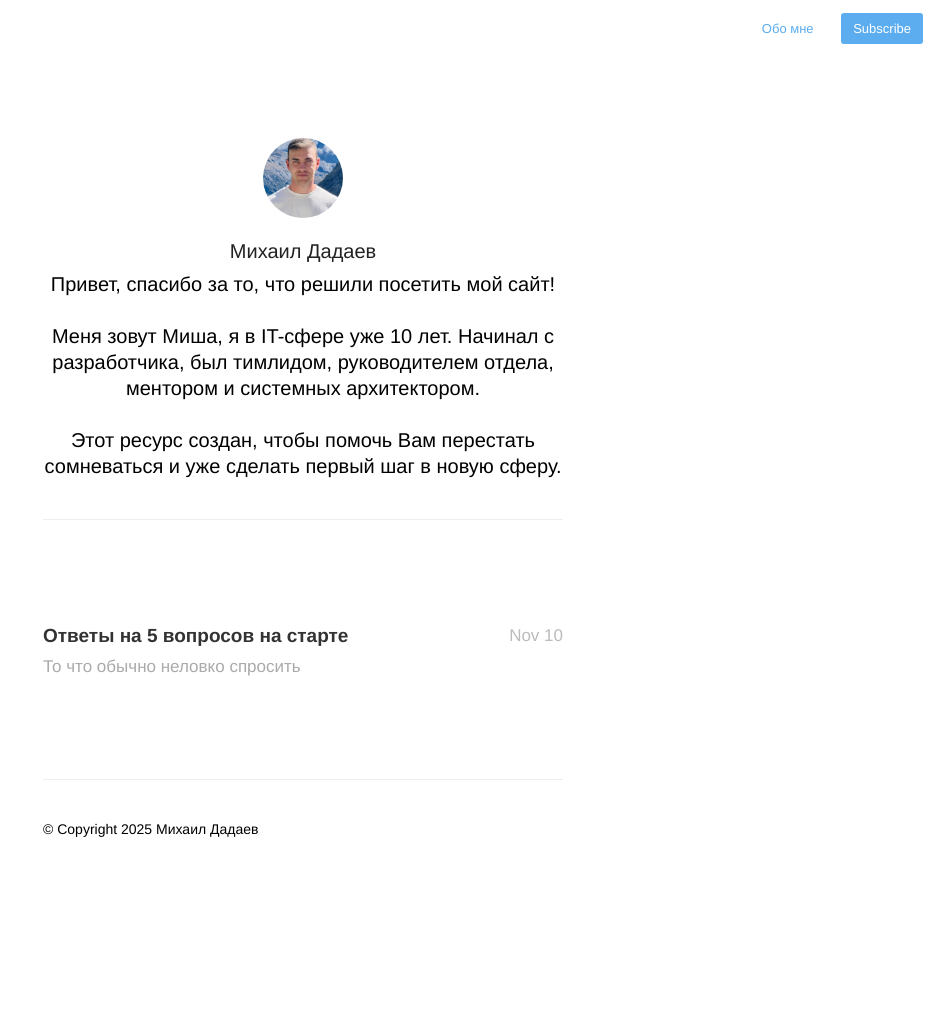
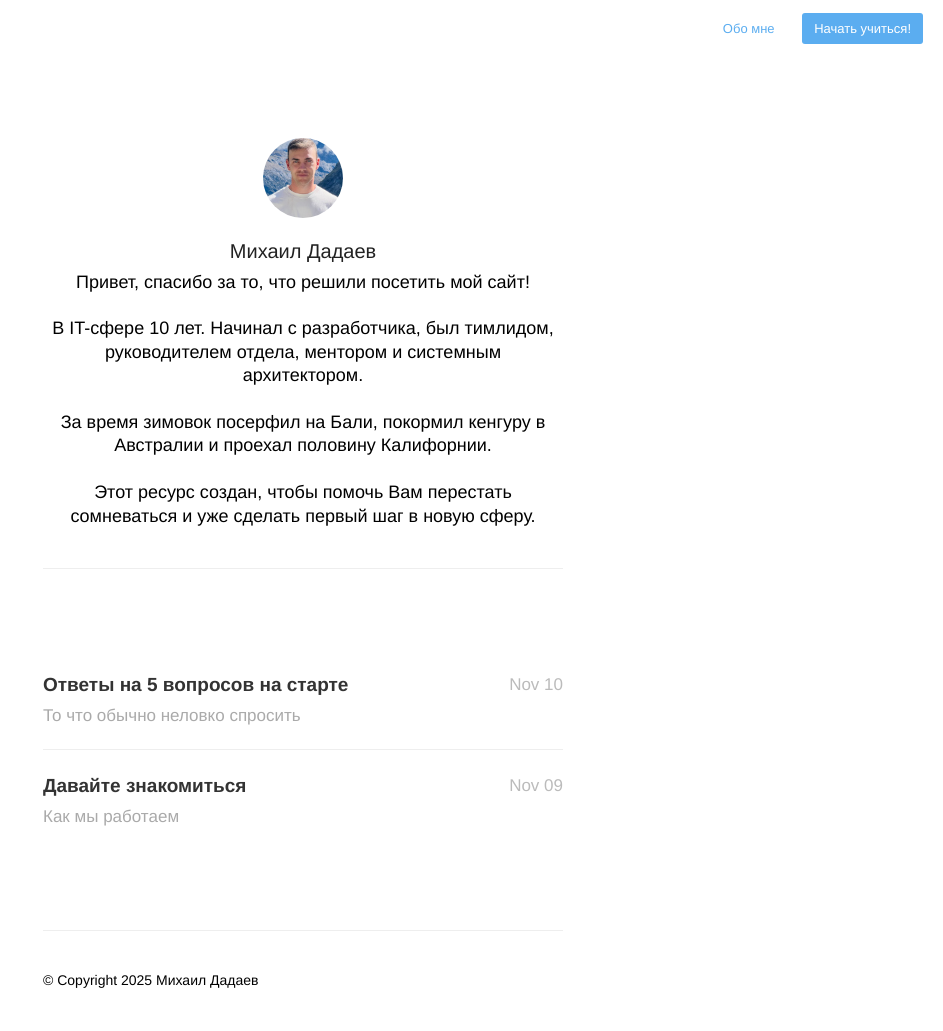
Before and after one commit to greatt169/personal.github.io, a Jekyll site: the page built from index.html, in a window 1280 px wide. Shown: the whole page, without its empty margins (337-1280 px from the left). Built offline with Jekyll 4.4.1, drawn with Linux system fonts in a browser that asks for light colours; nearby versions of some CDN libraries; the list of posts is cut into pages by our own code; before the commit the page ends 900 px from its top, so only the background shows below that.

```diff
--- a/_config.yml
+++ b/_config.yml
@@ -3,8 +3,11 @@ description: |
     Привет, спасибо за то, что решили посетить мой сайт!
     <br>
     <br>
-    Меня зовут Миша, я в IT-сфере уже 10 лет.
-    Начинал с разработчика, был тимлидом, руководителем отдела, ментором и системных архитектором.
+    В IT-сфере 10 лет.
+    Начинал с разработчика, был тимлидом, руководителем отдела, ментором и системным архитектором.
+    <br>
+    <br>
+    За время зимовок посерфил на Бали, покормил кенгуру в Австралии и проехал половину Калифорнии.
     <br>
     <br>
     Этот ресурс создан, чтобы помочь Вам перестать сомневаться и уже сделать первый шаг в новую сферу.
--- a/_includes/navigation.html
+++ b/_includes/navigation.html
@@ -1,10 +1,10 @@
 <nav class="main-nav">
     {% if page.url != "/" %}
-        <a href="{{ "/" | relative_url  }}"> <span class="arrow">←</span> Home </a>
+        <a href="{{ "/" | relative_url  }}"> <span class="arrow">←</span> Домой </a>
     {% endif %}
 
     {% if page.url != "/about/" %}
         <a href="{{ "/" | relative_url  }}about">Обо мне </a>
     {% endif %}
-    <a class="cta" href="{{ "/" | relative_url  }}feed.xml">Subscribe</a>
+    <a class="cta" href="{{ "/" | relative_url  }}feed.xml">Начать учиться!</a>
 </nav>
--- a/assets/css/style.css
+++ b/assets/css/style.css
@@ -99,7 +99,7 @@ h2 {
 }
 
 .profile h2 {
-	font-size: 20px;
+	font-size: 18px;
 	  font-weight: 300;
 	  color: #000000;
 	  margin-top: 10px;
```
Also changed, not shown: _posts/2024-11-09-hello.markdown (added, +41 -0 lines), about.md (+1 -1 lines), _posts/2024-11-10-5-faq.markdown (renamed from _posts/2024-11-10-welcome-to-jekyll.markdown).
